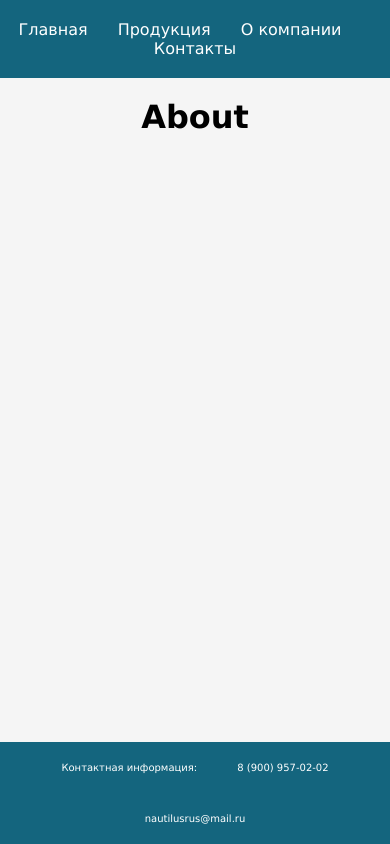
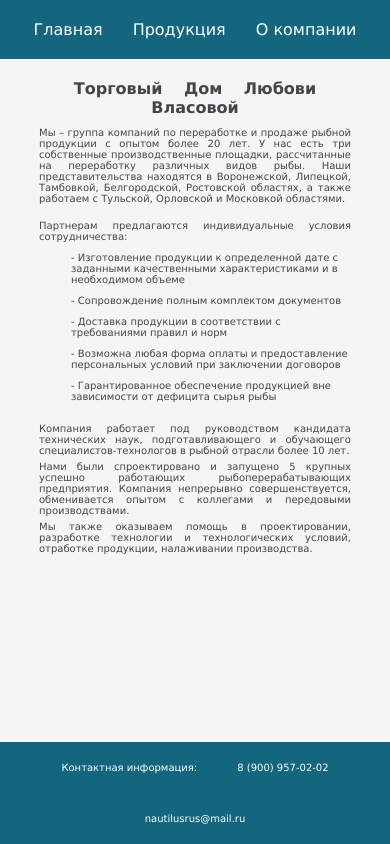
Before and after one commit to ProninaAnastasiia/fish-site, a React (Create React App) app: page /about in a window 390 px wide. Built offline with nearby package versions, Linux system fonts and the light colour scheme.

Commit message:
contacts page rework

```diff
--- a/src/App.css
+++ b/src/App.css
@@ -15,8 +15,9 @@
   background: #F5F5F5;
 }
 
-.content{
+.content,.about{
   flex: 1 0 auto;
+  color: #434549;
 }
 
 .App-header {
@@ -30,22 +31,46 @@
 div.body{
   margin:auto;
   width:60%;
-  color: #5F6368;
 }
 
-div.body h1 {
+h1 {
   margin-bottom: 30px;
   text-align: center;
   font-weight: bold;
   word-spacing: 1rem;
 }
+
 div.body p {
   margin-bottom: 5px;
 }
 
+.about{
+  margin: auto;
+  width: 70%;
+}
+
+.about p{
+  text-align: justify;
+  margin-bottom: 5px;
+}
+
+.about ul li{
+  text-align: left;
+  padding-left: 2rem;
+  list-style-type:none;
+  margin: 10px 0;
+}
+
+.contacts{
+  margin: auto;
+  width: 35%;
+  display:flex;
+  justify-content: space-between
+}
+
 .moreBtn{
   font-family: Verdana;
-  margin-top: 70px;
+  margin-top: 50px;
   padding: 15px 30px 15px 30px;
   border-radius:0.7rem;
   border-style: none;
@@ -67,6 +92,16 @@ footer{
 footer p{
   display: inline-block;
   padding: 20px;
+}
+
+footer a{
+  display: inline-block;
+  padding: 20px;
+}
+
+a[href^="tel"], a[href^="mailto"] {
+  color: inherit;
+  text-decoration: none;
 }
 
 .nav-list {
@@ -94,8 +129,8 @@ footer p{
   margin: auto;
   margin-top: 40px;
   display: grid;
-  grid-template-columns: repeat(auto-fit, minmax(14rem, 15rem));
-  gap: 5rem;
+  grid-template-columns: repeat(auto-fit, minmax(12rem, 14rem));
+  gap: 4rem;
   justify-content: center;
   margin-bottom: 50px;
 }
@@ -121,12 +156,12 @@ footer p{
 }
 
 .card_image{
-  height: 15rem;
+  height: 14rem;
   width: 100%;
   object-fit: cover;
 }
 
-@media (min-width: 320px) and (max-width: 700px) {
+@media (min-width: 320px) and (max-width: 568px) {
   .nav-list li {
       display: inline-block;
       margin-right: 30px;
@@ -137,17 +172,22 @@ footer p{
   .App-header {
     margin-bottom: 20px;
   }
-  div.body h1 {
+  h1 {
     font-size:medium;
     margin-bottom: 10px;
   }
-  p {
+  p, a[href^="tel"], a[href^="mailto"] {
     font-size:x-small;
    }
-   div.body {
+   div.body, .about {
     font-size:x-small;
     width:80%;
    }
+
+    .contacts {
+      width: 70%;
+    }
+
    .wrapper {
     margin-top: 20px;
     gap: 1.5rem;
@@ -163,32 +203,45 @@ footer p{
     padding-bottom: 10px;
   }
   .moreBtn{
-    margin-top: 30px;
+    margin-top: 0px;
     padding: 10px 20px 10px 20px;
     font-size: x-small;
   }
 }
 
-@media (min-width: 700px) and (max-width: 1024px) {
+@media (min-width: 568px) and (max-width: 1024px) {
   .nav-list li {
     display: inline-block;
     margin-right: 60px;
   }
-   div.body h1 {
-    font-size:x-large;
+
+  footer{
+  font-size: medium;
   }
-   div.body {
-    font-size:normal;
-    width:80%;
+
+  h1 {
+    font-size: x-large;
   }
+
+  div.body, .about {
+    font-size: normal;
+    width: 80%;
+  }
+
+  .contacts{
+    width: 60%;
+  }
+
   .wrapper {
-    gap: 3rem;
-    grid-template-columns: repeat(auto-fit, minmax(10rem, 12rem));
+    gap: 2rem;
+    grid-template-columns: repeat(auto-fit, minmax(7rem, 8rem));
   }
-  .card_image{
-    height: 12rem;
+
+  .card_image {
+    height: 8rem;
   }
 }
+
 
 @media (min-width: 1024px) {
   .nav-list li {
--- a/src/App.js
+++ b/src/App.js
@@ -30,7 +30,7 @@ function Navigation() {
         <li><Link to="/">Главная</Link></li>
         <li><Link to="/products">Продукция</Link></li>
         <li><Link to="/about">О компании</Link></li>
-        <li><Link to="/contacts">Контакты</Link></li>
+        {/* <li><Link to="/contacts">Контакты</Link></li> */}
       </ul>
     </nav>
   );
@@ -40,8 +40,8 @@ function Footer() {
   return (
     <footer>
       <p>Контактная информация:</p>
-      <p>8 (900) 957-02-02</p>
-      <p>nautilusrus@mail.ru</p>
+      <a href="tel:89009570202">8 (900) 957-02-02</a>
+      <a href="mailto:nautilusrus@mail.ru">nautilusrus@mail.ru</a>
     </footer>
   );
 }
--- a/src/Components/about.js
+++ b/src/Components/about.js
@@ -2,8 +2,22 @@ import React from 'react'
 
 export default function About() {
     return (
-        <div className="content">
-            <h1>About</h1>
+        <div className="about">
+            <h1>Торговый Дом Любови Власовой</h1>
+            <p>Мы – группа компаний по переработке и продаже рыбной продукции с опытом более 20 лет. У нас есть три собственные производственные площадки, рассчитанные на переработку различных видов рыбы. Наши представительства находятся в Воронежской, Липецкой, Тамбовкой, Белгородской, Ростовской областях, а также работаем с Тульской, Орловской и Московкой областями.</p>
+            <br></br>
+            <p>Партнерам предлагаются индивидуальные условия сотрудничества:</p>
+            <ul>
+                <li>- Изготовление продукции к определенной дате с заданными качественными характеристиками и в необходимом объеме</li>
+                <li>- Сопровождение полным комплектом документов</li>
+                <li>- Доставка продукции в соответствии с требованиями правил и норм</li>
+                <li>- Возможна любая форма оплаты и предоставление персональных условий при заключении договоров</li>
+                <li>- Гарантированное обеспечение продукцией вне зависимости от дефицита сырья рыбы</li>
+            </ul>
+            <br></br>
+            <p>Компания работает под руководством кандидата технических наук, подготавливающего и обучающего специалистов-технологов в рыбной отрасли более 10 лет.</p>
+            <p>Нами были спроектировано и запущено 5 крупных успешно работающих рыбоперерабатывающих предприятия. Компания непрерывно совершенствуется, обменивается опытом с коллегами и передовыми производствами.</p>
+            <p>Мы также оказываем помощь в проектировании, разработке технологии и технологических условий, отработке продукции, налаживании производства.</p>
         </div>
     )
 }
--- a/src/Components/contacts.js
+++ b/src/Components/contacts.js
@@ -3,7 +3,20 @@ import React from 'react'
 export default function Contacts() {
     return (
         <div className="content">
-            <h1>Page 3</h1>
+            <h1>Контактная информация</h1>
+            <p>Для оформления заказа, пожалуйста, свяжитесь с нами любым удобным способом.</p>
+            <br></br>
+            <div className="contacts">
+                <p>По номеру телефона: </p>
+                <a href="tel:89009570202">8 (900) 957-02-02</a>
+            </div>
+            <br></br>
+            <div className="contacts">
+                <p>Напишите на почту: </p>
+                <a href="mailto:nautilusrus@mail.ru">nautilusrus@mail.ru</a>
+            </div>
+
+
         </div>
     )
 }
--- a/src/Components/home.js
+++ b/src/Components/home.js
@@ -1,4 +1,5 @@
 import React from 'react'
+import { Link } from "react-router-dom";
 
 export default function Home() {
     return (
@@ -35,11 +36,9 @@ export function Card(props) {
   }
 
   function MoreButton() {
-    function handleClick() {
-      alert('You clicked me!');
-    }
-
     return (
-      <button className="moreBtn" onClick={handleClick}>Показать больше продукции</button>
+      <Link to="/products">
+        <button className="moreBtn">Показать больше продукции</button>
+      </Link>
     );
   }
--- a/src/Components/products.js
+++ b/src/Components/products.js
@@ -4,10 +4,8 @@ import { Card } from "./home";
 export default function Products() {
     return (
         <div className="content">
-            <div className="body">
-                <h1>Продукция</h1>
-                <p>Лучшая вяленая и копченая рыба собственного производства по хорошей цене.</p>
-            </div>
+            <h1>Продукция</h1>
+            <p>Лучшая вяленая и копченая рыба собственного производства по хорошей цене.</p>
             <div className="wrapper">
                 <Card img='/images/Вобла 18+ вяленая.jpg'
                     title='Вобла 18+ вяленая'
```
Lines whose indentation alone changed are shown as unchanged.
